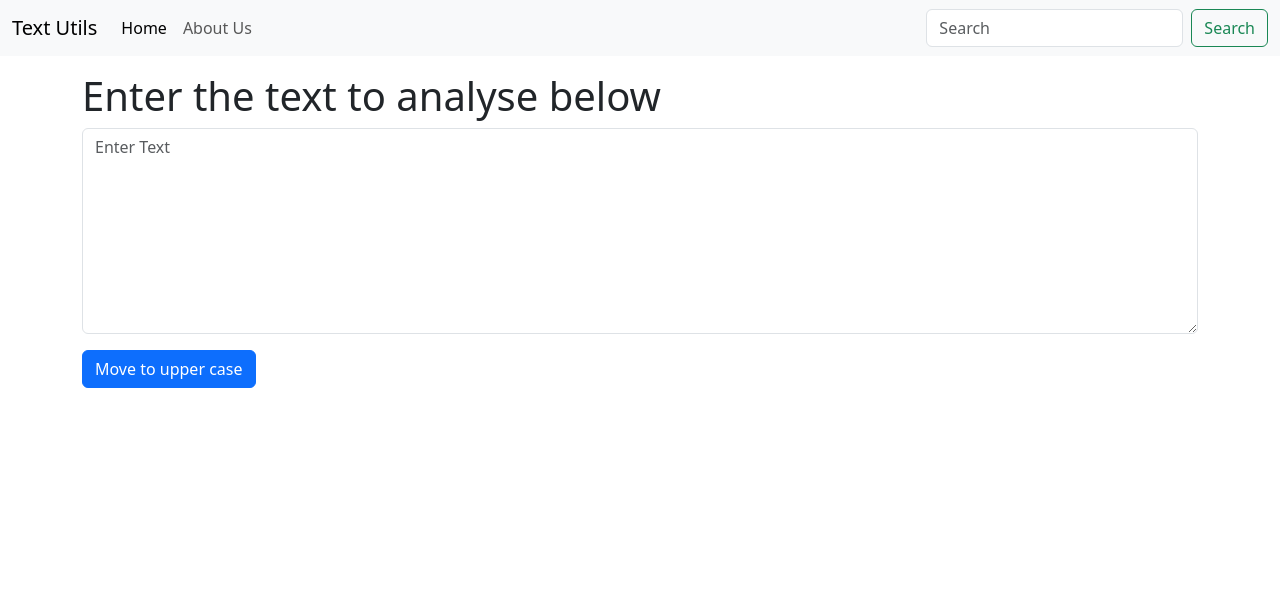
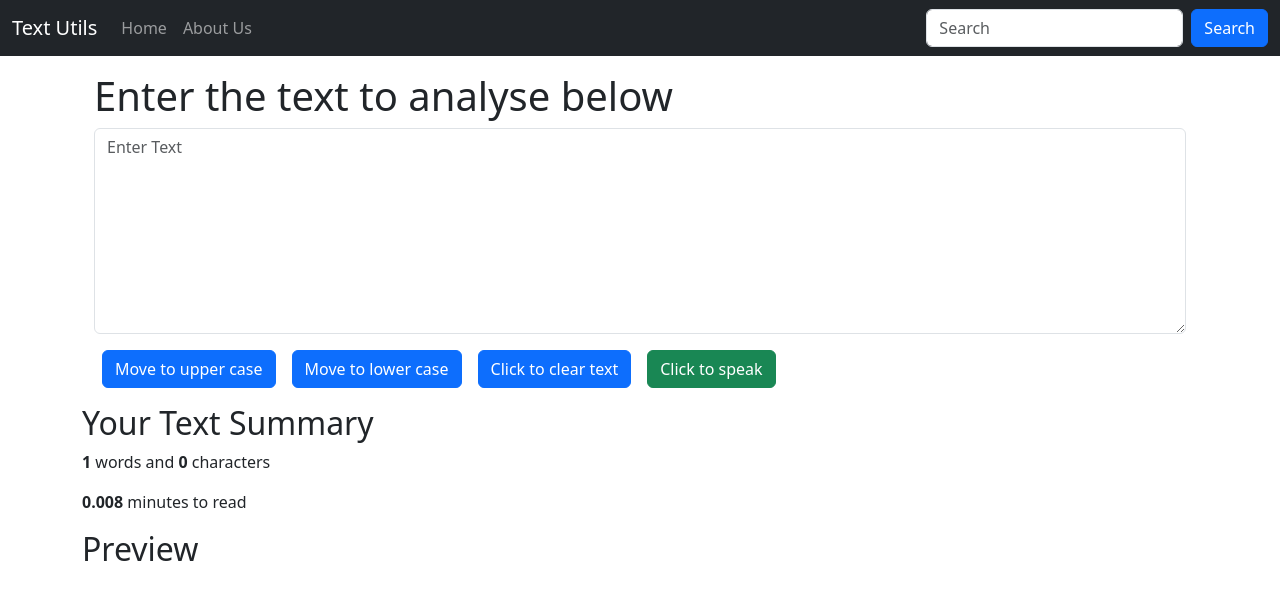
Before and after one commit to XCyclopsX/TextUtils, a React (Create React App) app: page / in a window 1280 px wide. Shown: the top 600 px of the page. Built offline with nearby package versions, Linux system fonts and the light colour scheme.

Commit message:
Speak working in textform

```diff
--- a/src/components/Navbar.js
+++ b/src/components/Navbar.js
@@ -3,7 +3,7 @@ import PropTypes from 'prop-types'
 
 export default function Navbar(props) {
   return (
-    <nav className="navbar navbar-expand-lg bg-body-tertiary">
+    <nav className="navbar navbar-expand-lg navbar-dark bg-dark">
   <div className="container-fluid">
     <a className="navbar-brand" href="/">{props.title}</a>
     <button className="navbar-toggler" type="button" data-bs-toggle="collapse" data-bs-target="#navbarSupportedContent" aria-controls="navbarSupportedContent" aria-expanded="false" aria-label="Toggle navigation">
@@ -12,7 +12,7 @@ export default function Navbar(props) {
     <div className="collapse navbar-collapse" id="navbarSupportedContent">
       <ul className="navbar-nav me-auto mb-2 mb-lg-0">
         <li className="nav-item">
-          <a className="nav-link active" aria-current="page" href="/">{props.homeText}</a>
+          <a className="nav-link" aria-current="page" href="/">{props.homeText}</a>
         </li>
         <li className="nav-item">
           <a className="nav-link" href="/">{props.aboutText}</a>
@@ -20,7 +20,7 @@ export default function Navbar(props) {
       </ul>
       <form className="d-flex" role="search">
         <input className="form-control me-2" type="search" placeholder="Search" aria-label="Search"/>
-        <button className="btn btn-outline-success" type="submit">Search</button>
+        <button className="btn btn-primary" type="submit">Search</button>
       </form>
     </div>
   </div>
--- a/src/components/TextForm.js
+++ b/src/components/TextForm.js
@@ -3,25 +3,51 @@ import React,{useState} from 'react'
 export default function TextForm(props) {
 
   const handleupclick = () =>{
-    // console.log('Button has been clicked' + text);
     let newtext = text.toUpperCase();
     settext(newtext)
   }
 
+  const handleloclick = () =>{
+    let newtext = text.toLowerCase();
+    settext(newtext)
+  }
+
+  const handleclearclick = () =>{
+    let newtext = ('');
+    settext(newtext)
+  }
+
+  const handlespeakclick = () =>{
+    let msg = new SpeechSynthesisUtterance();
+    msg.text = text;
+    window.speechSynthesis.speak(msg);
+  }
+
   const handleonchange = (event) => {
-    // console.log('On change');
     settext(event.target.value)
   }
 
   const [ text, settext ] = useState("");
 
   return (
-    <div>
+    <>
+    <div className='container my-3'>
         <h1>{props.heading}</h1>
         <div className="mb-3">
         <textarea className="form-control" value={text} placeholder='Enter Text' onChange={handleonchange} id="exampleFormControlTextarea1" rows="8"></textarea>
         </div>
-        <button className="btn btn-primary" onClick={handleupclick}>Move to upper case</button>
+        <button className="btn btn-primary mx-2" onClick={handleupclick}>Move to upper case</button>
+        <button className="btn btn-primary mx-2" onClick={handleloclick}>Move to lower case</button>
+        <button className="btn btn-primary mx-2" onClick={handleclearclick}>Click to clear text</button>
+        <button className="btn btn-success mx-2" onClick={handlespeakclick}>Click to speak</button>
     </div>
+    <div className="conatiner">
+        <h2>Your Text Summary</h2>
+        <p><b>{text.split(" ").length}</b> words and <b>{text.length}</b> characters</p>
+        <p><b>{ 0.008 * text.split(" ").length}</b> minutes to read</p>
+        <h2>Preview</h2>
+        <p>{text}</p>
+    </div>
+    </>
   )
 }
```
